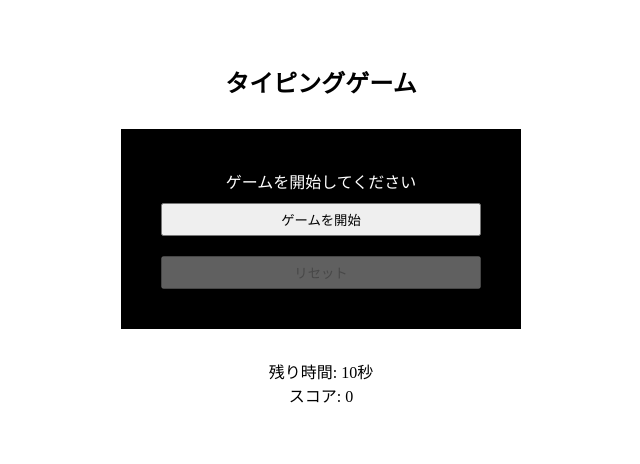
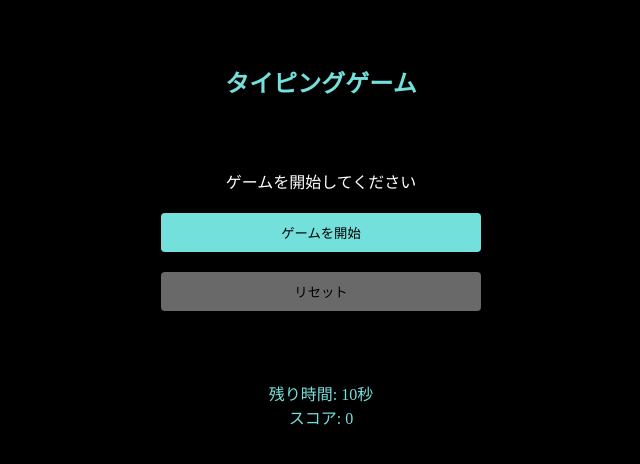
Before and after one commit to shim369/Nextjs-TypingGame, a Next.js app: page / in a window 1280 px wide. Shown: the top 464 px of the page, without its empty margins (319-959 px from the left). Built offline with nearby package versions, Linux system fonts and the light colour scheme.

Commit message:
update function

```diff
--- a/src/pages/index.tsx
+++ b/src/pages/index.tsx
@@ -13,6 +13,8 @@ const Home: React.FC = () => {
 	const [timeLeft, setTimeLeft] = useState<number>(10);
 	const [isGameActive, setIsGameActive] = useState<boolean>(false);
 	const inputRef = useRef<HTMLInputElement>(null);
+	const [previousWord, setPreviousWord] = useState<string>("");
+
 
 	const startGame = () => {
 		setScore(0);
@@ -29,9 +31,9 @@ const Home: React.FC = () => {
 		fetchWord();
 	};
 
-
 	useEffect(() => {
 		if (isGameActive && inputRef.current) {
+			setMessage("次の単語をタイピングしてください。");
 			inputRef.current.focus();
 		}
 	}, [isGameActive]);
@@ -52,7 +54,15 @@ const Home: React.FC = () => {
 		try {
 			const response = await fetch('/words.json');
 			const data: WordData = await response.json();
-            const randomWord = data.words[Math.floor(Math.random() * data.words.length)];
+
+			let randomWord = data.words[Math.floor(Math.random() * data.words.length)];
+
+			// 2回連続で同じ単語が出ないようにするためのループ
+			while (randomWord === previousWord && data.words.length > 1) {
+				randomWord = data.words[Math.floor(Math.random() * data.words.length)];
+			}
+
+			setPreviousWord(randomWord); // 前回の単語を更新
 			setCurrentWord(randomWord);
 		} catch (error) {
 			setMessage("単語の取得に失敗しました。もう一度試してください。");
@@ -66,15 +76,11 @@ const Home: React.FC = () => {
 	useEffect(() => {
 		if (currentWord === typedWord) {
 			setScore(prevScore => prevScore + 1);
+			fetchWord();
 			setTypedWord("");
-            fetchWord();
-        } else if (currentWord.startsWith(typedWord)) {
-            setCurrentWord(currentWord.substring(typedWord.length));
-            setTypedWord("");
-        } else {
-            setTypedWord(typedWord.slice(0, -1));
 		}
 	}, [typedWord, currentWord]);
+
 
 	// ページが読み込まれるたびにスコアをリセット
 	useEffect(() => {
--- a/src/styles/Home.module.css
+++ b/src/styles/Home.module.css
@@ -1,6 +1,4 @@
 .typeBox {
-    background: #000;
-    color: #fff;
     padding: 40px;
     max-width: 400px;
     margin: 30px auto;
@@ -9,8 +7,15 @@
     flex-direction: column;
 }
 
-.currentWord, .message {
-    margin-bottom: 10px;
+.currentWord {
+    color: #74e0dc;
+    margin-bottom: 20px;
+    font-size: 2em;
+}
+
+.message {
+    color: #fff;
+    margin-bottom: 20px;
 }
 
 .startGame {
--- a/src/styles/globals.css
+++ b/src/styles/globals.css
@@ -13,15 +13,38 @@ body {
 
 body {
 	padding: 4rem;
+	color: #74e0dc;
+	background: #000;
+}
+
+h2 {
+	color: #74e0dc;
 }
 
 input {
 	border: none;
-  background: #f2f2f2;
-  padding: 5px 10px;
+	background: #fff;
+	padding: 10px;
+	height: 50px;
 	margin-bottom: 20px;
+	font-size: 2em;
 }
 
 button {
-  padding: 5px 10px;
+	padding: 10px;
+	cursor: pointer;
+	background: #74e0dc;
+	color: #000;
+	border: none;
+	border-radius: 4px;
 }
+
+button:hover {
+	opacity: .8;
+}
+
+button:disabled {
+	background: #696969;
+	opacity: 1;
+	cursor: default;
+}
```
Lines whose indentation alone changed are shown as unchanged.
